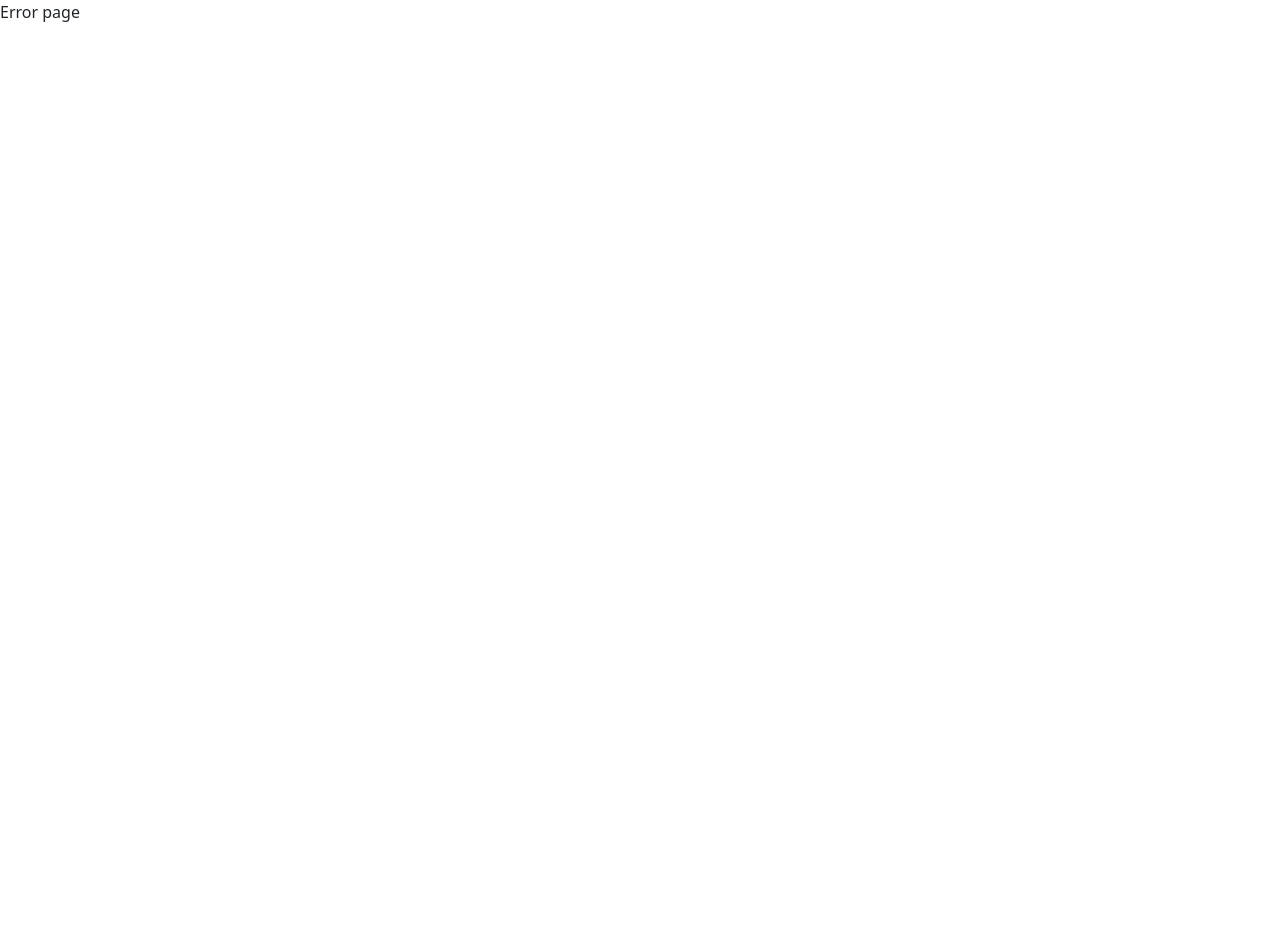
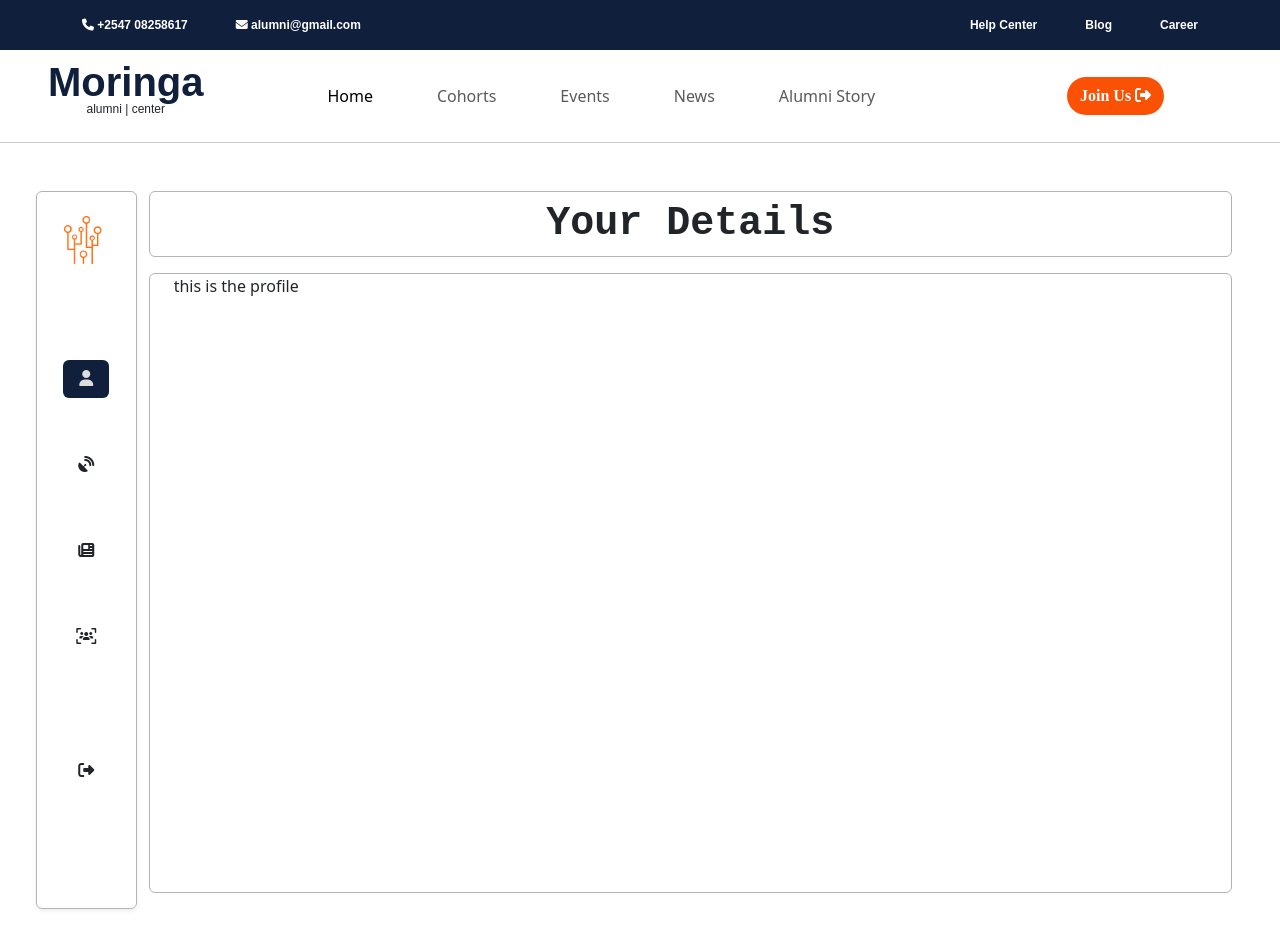
Before and after one commit to johnson-Omwoyo/Moringa_Alumni, a React (Vite) app in the folder client/: page /user-dashboard in a window 1280 px wide. Before the commit this address had no page. Shown: the top 948 px of the page. Before the commit the page ends 800 px from the top, so only its background shows below. Built offline with nearby package versions, Linux system fonts and the light colour scheme; a web font is replaced by a local one.

Commit message:
make the display of the user dashboaed

```diff
--- a/client/src/Router.jsx
+++ b/client/src/Router.jsx
@@ -8,6 +8,7 @@ import Login from "./routes/Login";
 import Register from "./routes/Register";
 import The404 from "./components/The404";
 import ReadMore from "./routes/ReadMore";
+import UserDashboard from "./routes/UserDashboard";
 
 const routee = [
   {
@@ -41,6 +42,10 @@ const routee = [
         path: "/read-more",
         element: <ReadMore />,
       },
+      {
+        path: "/user-dashboard",
+        element: <UserDashboard />,
+      },
     ],
   },
 ];
--- a/client/src/components/Navbar.jsx
+++ b/client/src/components/Navbar.jsx
@@ -5,6 +5,7 @@ import { useNavigate } from "react-router-dom";
 
 function Navbar() {
   const navigate = useNavigate();
+  const accessToken = localStorage.getItem("access_token");
   return (
     <div>
       <Beforenav />
@@ -63,12 +64,21 @@ function Navbar() {
               </li>
             </ul>
             <div className="">
+              {accessToken ? (
+                <button
+                  className="btn register-btn"
+                  onClick={() => navigate("/user-dashboard")}
+                >
+                  <i class="fa-solid fa-user"></i>
+                </button>
+              ) : (
                 <button
                   className="btn register-btn rounded-pill "
                   onClick={() => navigate("/register")}
                 >
                   Join Us <i class="fa-solid fa-right-from-bracket"></i>
                 </button>
+              )}
             </div>
           </div>
         </div>
--- /dev/null
+++ b/client/src/routes/UserDashboard.jsx
@@ -0,0 +1,98 @@
+import React, { useState } from "react";
+import "./userdashboard.css";
+import logo from "../assets/Moringa-logo.png";
+function UserDashboard() {
+  let [selected, setSelected] = useState("profile");
+  return (
+    <div className="container-fluid py-3 p-md-5 ">
+      <div className="row ">
+        <div className="col-12 col-md-1 shadow-sm  userdash-sidebar rounded d-flex flex-md-column align-items-center gap-5 p-4">
+          <img className="img-fluid d-none d-md-inline" src={logo} alt="" />
+          <div className="d-flex flex-md-column gap-3 gap-md-5 my-md-5  ">
+            <button
+              className={`btn  ${
+                selected == "profile" && "selected"
+              } position-relative`}
+              onClick={() => setSelected("profile")}
+            >
+              <i class="fa-solid fa-user"></i>
+            </button>
+
+            <button
+              className={`btn ${selected == "stories" && "selected"}`}
+              onClick={() => setSelected("stories")}
+            >
+              <i class="fa-solid fa-satellite-dish"></i>
+            </button>
+            <button
+              className={`btn ${selected == "news" && "selected"}`}
+              onClick={() => setSelected("news")}
+            >
+              <i class="fa-solid fa-newspaper"></i>{" "}
+            </button>
+
+            <button
+              className={`btn ${selected == "cohorts" && "selected"}`}
+              onClick={() => setSelected("cohorts")}
+            >
+              <i class="fa-solid fa-users-viewfinder"></i>{" "}
+            </button>
+          </div>
+          <div>
+            <button className="btn">
+              <i class="fa-solid fa-right-from-bracket"></i>
+            </button>
+          </div>
+        </div>
+        <div className="col-12 col-md-11">
+          <div className="container-fluid">
+            <div className="row d-flex flex-column align-items-center ">
+              <div className="p-2 dashboard-page rounded   col">
+                <h1 className="m-0 page-name text-center">
+                  {selected == "profile"
+                    ? "Your Details"
+                    : selected == "stories"
+                    ? "Your Stories"
+                    : selected == "news"
+                    ? "Your News"
+                    : "Your Groups"}
+                </h1>
+              </div>
+              <div className="col-12 my-3 dashboard-body rounded">
+                <div className="container-fluid">
+                  {selected == "profile" && (
+                    <div className="row">
+                      <div className="col">this is the profile</div>
+                    </div>
+                  )}
+                  {selected == "stories" && (
+                    <div className="row">
+                      <div className="col">this is the stories</div>
+                    </div>
+                  )}{" "}
+                  {selected == "news" && (
+                    <div className="row">
+                      <div className="col">this is the news</div>
+                    </div>
+                  )}{" "}
+                  {selected == "cohorts" && (
+                    <div className="row">
+                      <div className="col">this is the cohorts</div>
+                    </div>
+                  )}
+                </div>
+              </div>
+            </div>
+          </div>
+        </div>
+        {selected == "profile" || (
+          <div className="position-fixed dashboard-add  py-2  rounded-pill">
+            <i class="fa-solid fa-plus fs-1"></i>
+          </div>
+        )}
+      </div>
+    </div>
+  );
+}
+
+export default UserDashboard;
--- a/client/src/routes/stories.css
+++ b/client/src/routes/stories.css
@@ -21,6 +21,10 @@
   background: grey;
   cursor: not-allowed;
 }
+.selected:hover {
+  background-color: grey;
+  color: aliceblue;
+}
 .page-nav {
   cursor: pointer;
 }
--- /dev/null
+++ b/client/src/routes/userdashboard.css
@@ -0,0 +1,59 @@
+.userdash-sidebar {
+  border: #b4b3b3 1px solid;
+  max-height: 720px;
+}
+@media (min-width: 1025px) {
+  .userdash-sidebar {
+    max-width: 120px;
+    min-height: 640px;
+  }
+  .dashboard-add {
+    left: 96%;
+  }
+  .dashboard-body {
+    height: 620px;
+  }
+}
+@media (max-width: 1025px) {
+  .userdash-sidebar {
+    max-height: 1px;
+
+    position: fixed;
+    bottom: 0;
+  }
+  .dashboard-add {
+    left: 80%;
+  }
+  .dashboard-body {
+    height: 458px;
+  }
+}
+.userdash-sidebar .selected {
+  color: #dedddd;
+  background: #101f3c;
+}
+
+.userdash-sidebar .img-fluid {
+  max-height: 48px;
+}
+.dashboard-page-name {
+  background: #fff;
+}
+.dashboard-page {
+  border: #b4b3b3 1px solid;
+}
+.dashboard-add {
+  bottom: 10%;
+  background: linear-gradient(to left, #101f3c, rgb(228, 227, 227));
+  max-width: fit-content;
+  cursor: pointer;
+}
+.dashboard-add:hover {
+}
+.dashboard-body {
+  border: #b4b3b3 1px solid;
+  overflow-y: scroll;
+}
+.dashboard-body::-webkit-scrollbar {
+  display: none;
+}
```
Also changed, not shown: client/src/assets/Moringa-logo.png (added). Lines whose indentation alone changed are shown as unchanged.
